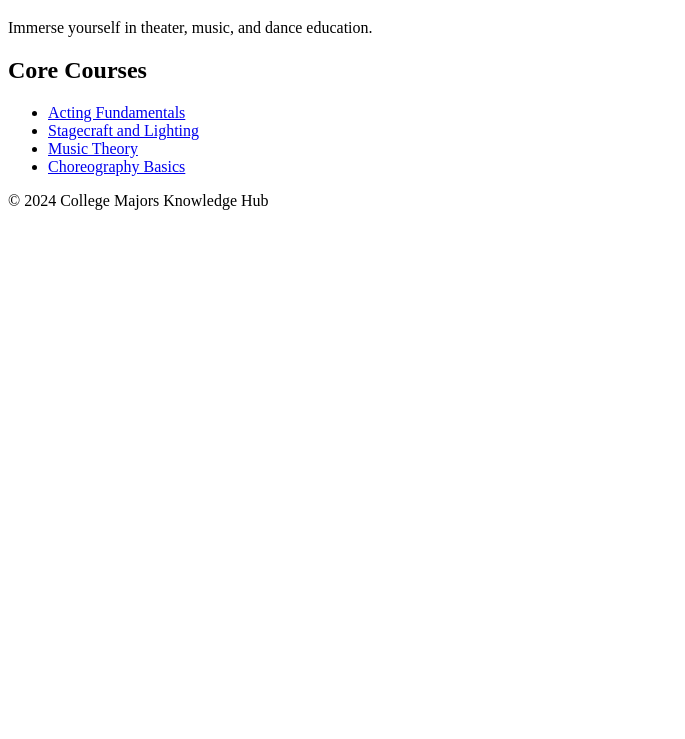
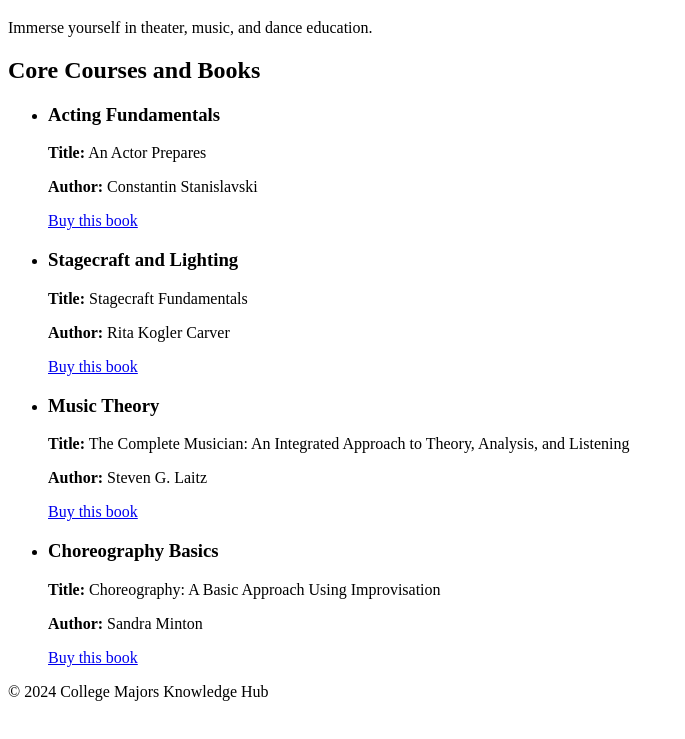
Before and after one commit to Martinezworldwide/collegemajors, a plain HTML site: page majors/arts/performing-arts.html in a window 1280 px wide. Shown: the part 61-800 px from the top of the page, without its empty margins (0-685 px from the left). Drawn offline with Linux system fonts and the light colour scheme.

Commit message:
Update performing-arts.html

```diff
--- a/majors/arts/performing-arts.html
+++ b/majors/arts/performing-arts.html
@@ -5,6 +5,7 @@
     <meta name="viewport" content="width=device-width, initial-scale=1.0">
     <title>Performing Arts</title>
     <link rel="stylesheet" href="../../styles/style.css">
+    <script defer src="../../scripts/main.js"></script>
 </head>
 <body>
     <header>
@@ -13,12 +14,9 @@
     </header>
     <main>
         <section>
-            <h2>Core Courses</h2>
-            <ul>
-                <li><a href="../../books/arts/performing-arts.json#course-1">Acting Fundamentals</a></li>
-                <li><a href="../../books/arts/performing-arts.json#course-2">Stagecraft and Lighting</a></li>
-                <li><a href="../../books/arts/performing-arts.json#course-3">Music Theory</a></li>
-                <li><a href="../../books/arts/performing-arts.json#course-4">Choreography Basics</a></li>
+            <h2>Core Courses and Books</h2>
+            <ul id="book-list" data-json="../../books/arts/performing-arts.json">
+                <!-- Books will be dynamically loaded here -->
             </ul>
         </section>
     </main>
```
